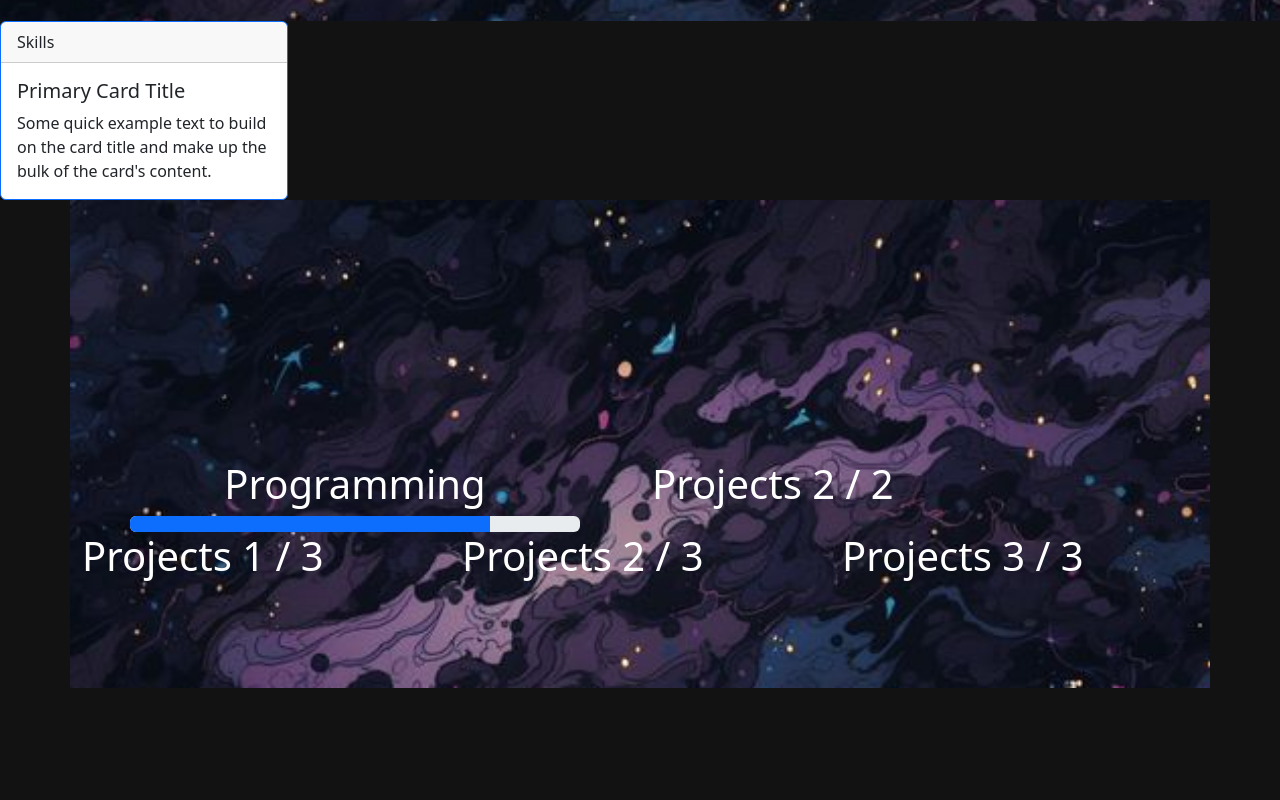
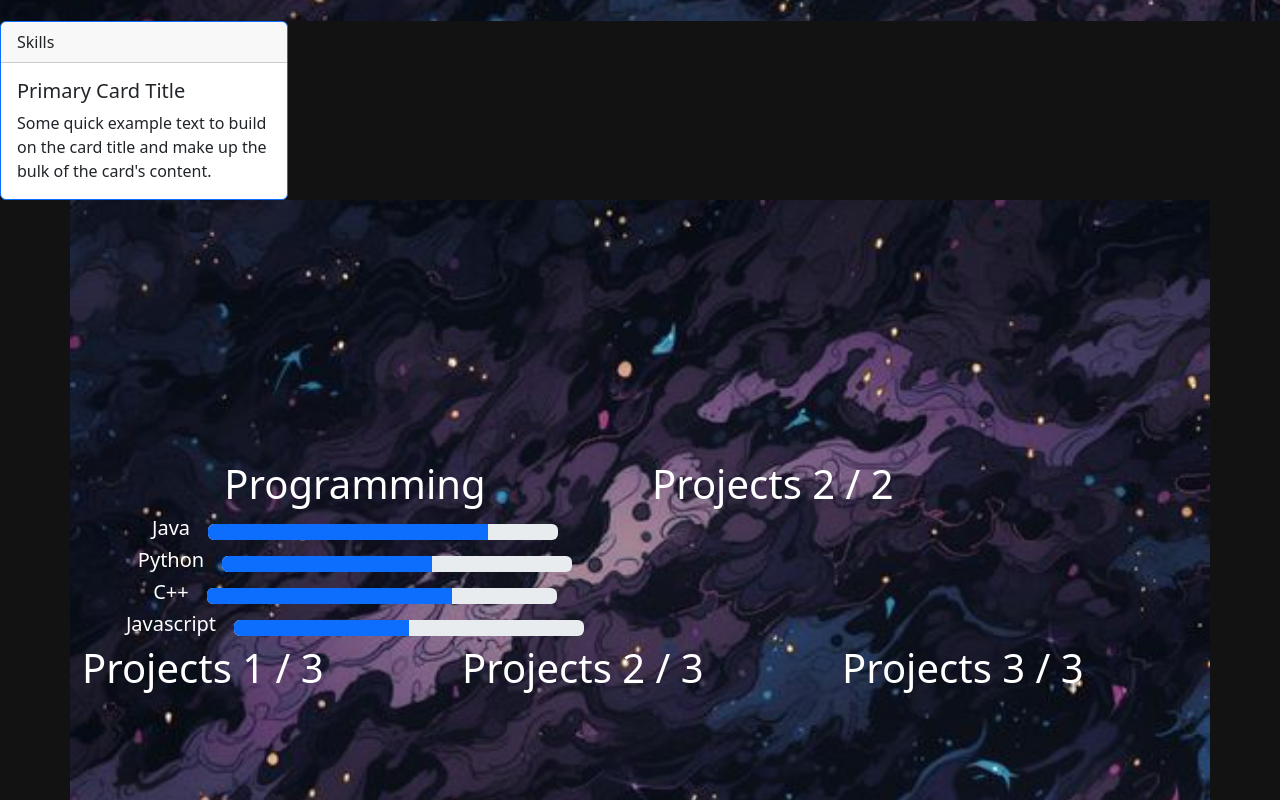
Before and after one commit to mirceasimu/MyPortfolio, a React (Create React App) app: page / in a window 1280 px wide. Shown: the part 789-1589 px from the top of the page. Before the commit the page ends 1477 px from the top, so only its background shows below. Built offline with nearby package versions, Linux system fonts and the light colour scheme.

Commit message:
First test of Skills bar

```diff
--- a/src/components/Skills.js
+++ b/src/components/Skills.js
@@ -15,9 +15,24 @@ export const Skills = () => {
             </Card>
             <Container className="skills">
                 <Row>
-                    <Col style={{'flex-direction': 'column', 'display': 'flex', 'align-items': 'center'}}>
+                    <Col style={center_column}>
                         <h1>Programming</h1>
-                        <ProgressBar now={80} style={{width: 450}}/>
+                        <div style={{'display': 'flex', 'justify-align': 'center', 'align-items': 'center'}}>
+                            <h5 style={{float: 'left'}}>Java</h5>
+                            <ProgressBar now={80} style={{width: 350, float: 'right', 'margin-left': '18px'}}/>
+                        </div>
+                        <div style={{'display': 'flex', 'justify-align': 'center', 'align-items': 'center'}}>
+                            <h5 style={{float: 'left'}}>Python</h5>
+                            <ProgressBar now={60} style={{width: 350, float: 'right', 'margin-left': '18px'}}/>
+                        </div>
+                        <div style={{'display': 'flex', 'justify-align': 'center', 'align-items': 'center'}}>
+                            <h5 style={{float: 'left'}}>C++</h5>
+                            <ProgressBar now={70} style={{width: 350, float: 'right', 'margin-left': '18px'}}/>
+                        </div>
+                        <div style={{'display': 'flex', 'justify-align': 'center', 'align-items': 'center'}}>
+                            <h5 style={{float: 'left'}}>Javascript</h5>
+                            <ProgressBar now={50} style={{width: 350, float: 'right', 'margin-left': '18px'}}/>
+                        </div>
                     </Col>
                     <Col>
                         <h1>Projects 2 / 2</h1>
@@ -38,3 +53,9 @@ export const Skills = () => {
         </section>
     );
 }
+
+const center_column = {
+    'flex-direction': 'column',
+    'display': 'flex',
+    'align-items': 'center'
+}
```
